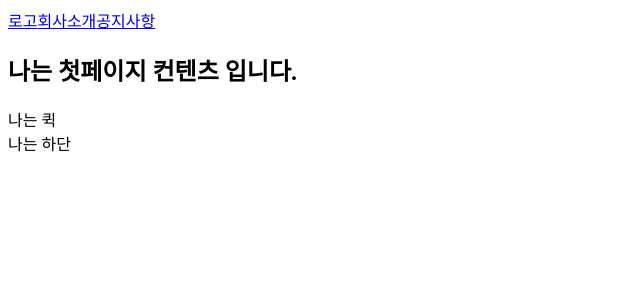
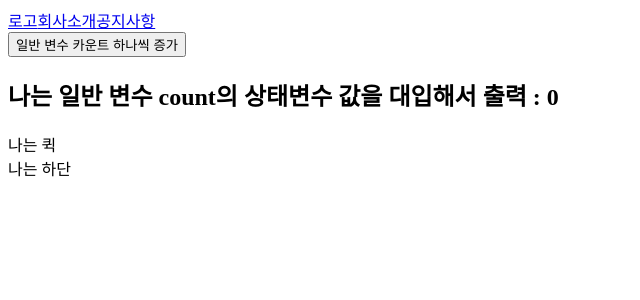
Before and after one commit to hyunjiq/react-router-dom, a React (Create React App) app: page / in a window 1280 px wide. Shown: the top 300 px of the page, without its empty margins (0-640 px from the left). Built offline with nearby package versions, Linux system fonts and the light colour scheme.

Commit message:
화살표함수내에서 저장안됨 count= num

```diff
--- a/src/componant/Entry.js
+++ b/src/componant/Entry.js
@@ -1,9 +1,24 @@
-import React from 'react'
+import React, {useState, useEffect} from 'react'
 
 function Entry() {
+    let count = 0; //일반 변수는 여전히 상태변수를 받지못해서
+    // useRef
+    const [num, setNum] = useState(0); //랜더링
+    useEffect(()=>{
+        document.querySelector('button').addEventListener("click",()=>{
 
+        })
+    },[]); //랜더링 끝나고 나서 html태그로 이해
     return (
-        <h2>나는 첫페이지 컨텐츠 입니다.</h2>
+        <div>
+            <button onClick={
+                ()=>{
+                    setNum(num + 1); // num = 10; 상태변수의 값을 변경하는 상태함수
+                    count = num; // 화살표 함수 내에서 저장 안됨
+                    }
+                }>일반 변수 카운트 하나씩 증가 </button>
+            <h2>나는 일반 변수 count의 상태변수 값을 대입해서 출력 : {`${count = num} `}</h2>
+        </div>
     )
 }
 
```
